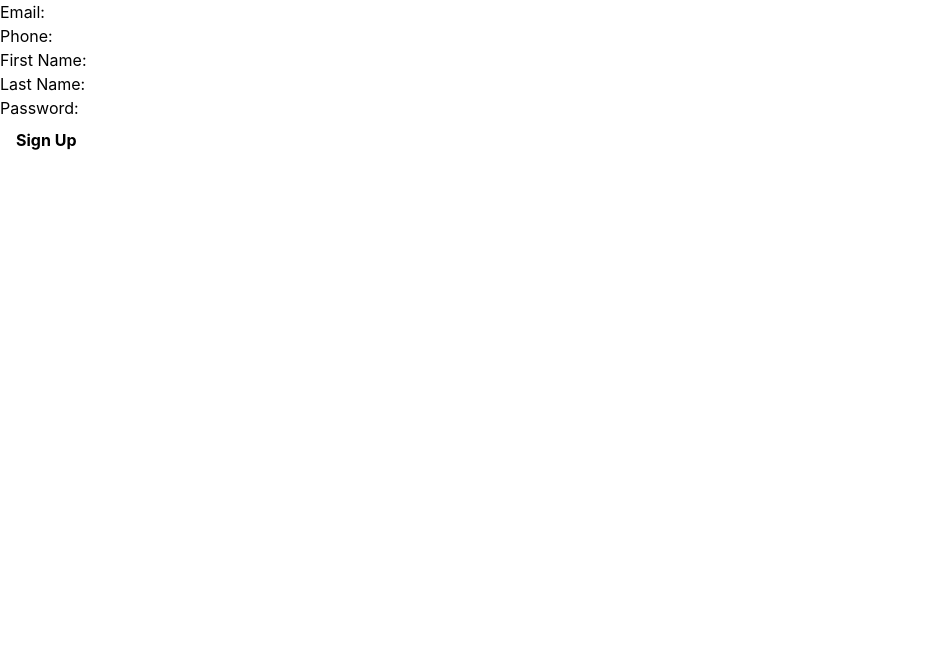
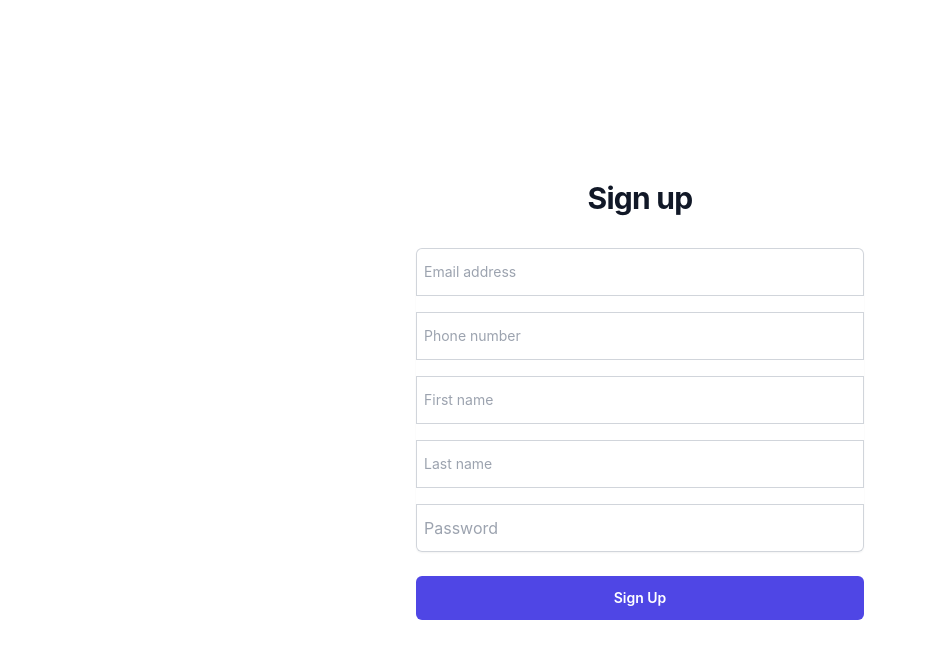
Before and after one commit to jbenite2/Introspect, a Next.js app: page /signup in a window 1280 px wide. Shown: the top 658 px of the page, without its empty margins (0-926 px from the left). Built offline with nearby package versions, Linux system fonts and the light colour scheme.

Commit message:
Set UI for sign up

```diff
--- a/package.json
+++ b/package.json
@@ -18,7 +18,8 @@
     "postcss-flexbugs-fixes": "^5.0.2",
     "postcss-preset-env": "^8.0.1",
     "react": "^18.2.0",
-    "react-dom": "^18.2.0"
+    "react-dom": "^18.2.0",
+    "yarn": "^1.22.19"
   },
   "devDependencies": {
     "assume": "^2.3.0",
--- a/pages/signup.js
+++ b/pages/signup.js
@@ -1,14 +1,14 @@
-import React, { useState } from 'react';
+import React, { useState } from 'react'
 
 const SignupForm = () => {
-  const [email, setEmail] = useState('');
-  const [phone, setPhone] = useState('');
-  const [firstName, setFirstName] = useState('');
-  const [lastName, setLastName] = useState('');
-  const [password, setPassword] = useState('');
+  const [email, setEmail] = useState('')
+  const [phone, setPhone] = useState('')
+  const [firstName, setFirstName] = useState('')
+  const [lastName, setLastName] = useState('')
+  const [password, setPassword] = useState('')
 
-  const handleSubmit = async (event) => {
-    event.preventDefault();
+  const handleSubmit = async event => {
+    event.preventDefault()
 
     try {
       const response = await fetch('/api/users', {
@@ -21,72 +21,111 @@ const SignupForm = () => {
           phone,
           firstName,
           lastName,
-          password,
+          password
         })
-      });
+      })
 
-      const data = await response.json(); // parse response from server
-      console.log(data); // log response from server
+      const data = await response.json() // parse response from server
+      console.log(data) // log response from server
     } catch (error) {
-      console.error('Error submitting form:', error);
+      console.error('Error submitting form:', error)
     }
-  };
+  }
 
   return (
-    <form onSubmit={handleSubmit}>
+    <div className='h-screen flex items-center justify-center'>
+    <div className='w-full max-w-md'>
       <div>
-        <label htmlFor="email">Email:</label>
+        <h2 className='text-center text-3xl font-bold tracking-tight text-gray-900'>
+          Sign up
+        </h2>
+      </div>
+      <form
+        onSubmit={handleSubmit}
+        className='mt-8 space-y-6 '
+        action='#'
+        method='POST'
+      >
+        <input type='hidden' name='remember' value='true' />
+        <div className='rounded-md shadow-sm'>
+          <div className='mb-4'>
+            <label htmlFor='email' className='sr-only'>
+              Email:
+            </label>
             <input
-          type="email"
-          id="email"
+              type='email'
+              id='email'
               value={email}
-          onChange={(event) => setEmail(event.target.value)}
+              onChange={event => setEmail(event.target.value)}
               required
+              className='relative block w-full pl-2 rounded-t-md border-0 py-3 text-gray-900 ring-1 ring-inset ring-gray-300 placeholder:text-gray-400 focus:z-10 focus:ring-2 focus:ring-inset focus:ring-indigo-600 sm:text-sm sm:leading-6'
+              placeholder='Email address'
             />
           </div>
-      <div>
-        <label htmlFor="phone">Phone:</label>
+          <div className='mb-4'>
+            <label htmlFor='phone' className='sr-only'>
+              Phone:
+            </label>
             <input
-          type="tel"
-          id="phone"
+              type='tel'
+              id='phone'
               value={phone}
-          onChange={(event) => setPhone(event.target.value)}
+              onChange={event => setPhone(event.target.value)}
               required
+              className='relative block w-full pl-2 border-0 py-3 text-gray-900 ring-1 ring-inset ring-gray-300 placeholder:text-gray-400 focus:z-10 focus:ring-2 focus:ring-inset focus:ring-indigo-600 sm:text-sm sm:leading-6'
+              placeholder='Phone number'
             />
           </div>
-      <div>
-        <label htmlFor="firstName">First Name:</label>
+          <div className='mb-4'>
+            <label htmlFor='firstName' className='sr-only'>
+              First Name:
+            </label>
             <input
-          type="text"
-          id="firstName"
+              type='text'
+              id='firstName'
               value={firstName}
-          onChange={(event) => setFirstName(event.target.value)}
+              onChange={event => setFirstName(event.target.value)}
               required
+              className='relative block w-full pl-2 border-0 py-3 text-gray-900 ring-1 ring-inset ring-gray-300 placeholder:text-gray-400 focus:z-10 focus:ring-2 focus:ring-inset focus:ring-indigo-600 sm:text-sm sm:leading-6'
+              placeholder='First name'
             />
           </div>
-      <div>
-        <label htmlFor="lastName">Last Name:</label>
+          <div className='mb-4'>
+            <label htmlFor='lastName' className='sr-only'>
+              Last Name:
+            </label>
             <input
-          type="text"
-          id="lastName"
+              type='text'
+              id='lastName'
               value={lastName}
-          onChange={(event) => setLastName(event.target.value)}
+              onChange={event => setLastName(event.target.value)}
               required
+              className='relative block w-full pl-2 border-0 py-3 text-gray-900 ring-1 ring-inset ring-gray-300 placeholder:text-gray-400 focus:z-10 focus:ring-2 focus:ring-inset focus:ring-indigo-600 sm:text-sm sm:leading-6'
+              placeholder='Last name'
             />
           </div>
-      <div>
-        <label htmlFor="password">Password:</label>
+          <div className='mb-4'>
+            <label htmlFor='password' className='sr-only'>
+              Password:
+            </label>
             <input
-          type="password"
-          id="password"
+              type='password'
+              id='password'
               value={password}
-          onChange={(event) => setPassword(event.target.value)}
+              onChange={event => setPassword(event.target.value)}
               required
+              className='relative block w-full pl-2 rounded-b-md border-0 py-3 text-gray-900 ring-1 ring-inset ring-gray-300 placeholder:text-gray-400 focus:z-10 focus:ring-2 focus:ring-inset focus:ring-indigo-600 sm:text'
+              placeholder='Password'
             />
           </div>
-      <button type="submit">Sign Up</button>
+        </div>
+        <button className='btn-primary' type='submit'>
+          Sign Up
+        </button>
       </form>
-  );
-};
+    </div>
+    </div>
+  )
+}
 
-export default SignupForm;
+export default SignupForm
```
Also changed, not shown: 1 other file (tests, documents, lock files or other folders). Lines whose indentation alone changed are shown as unchanged.
